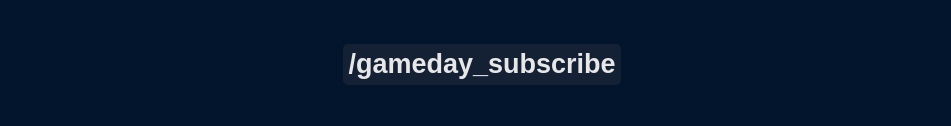
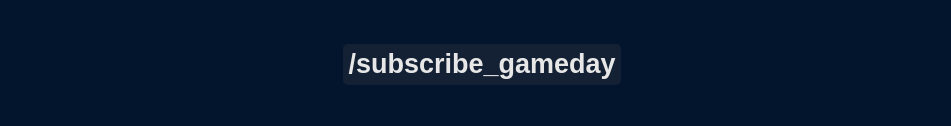
Before and after one commit to AlecM33/mlb-gameday-bot, a website: page docs/index.html in a window 1280 px wide. Shown: the part 282-408 px from the top of the page, without its empty margins (158-1109 px from the left). Drawn offline with Linux system fonts and the light colour scheme.

Commit message:
Fix command on GitHub pages

```diff
--- a/docs/index.html
+++ b/docs/index.html
@@ -82,7 +82,7 @@
         </p>
     </div>
     <h1>Demos</h1>
-    <h2>/gameday_subscribe</h2>
+    <h2>/subscribe_gameday</h2>
     <p>This is the centerpiece of the bot's functionality. For whichever team you configure it for, the bot will detect
         when a game is live and report those updates to any subscribed Discord channels, respecting each channel's preferences:</p>
     <img class="bot-demo-img" alt="gameday reporting" src="./images/screenshots/gameday_feed.png"/>
```
